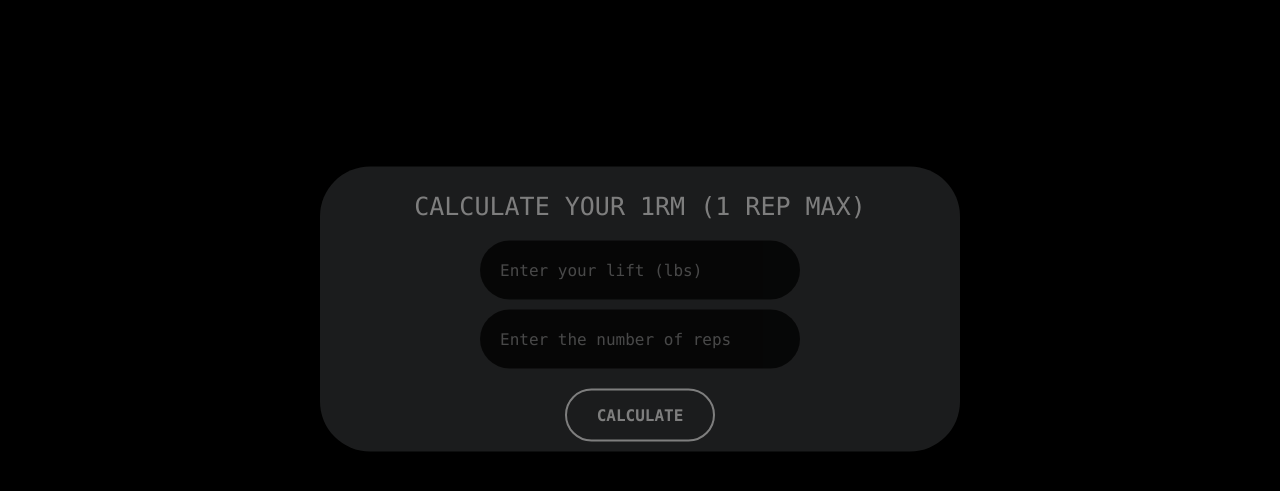
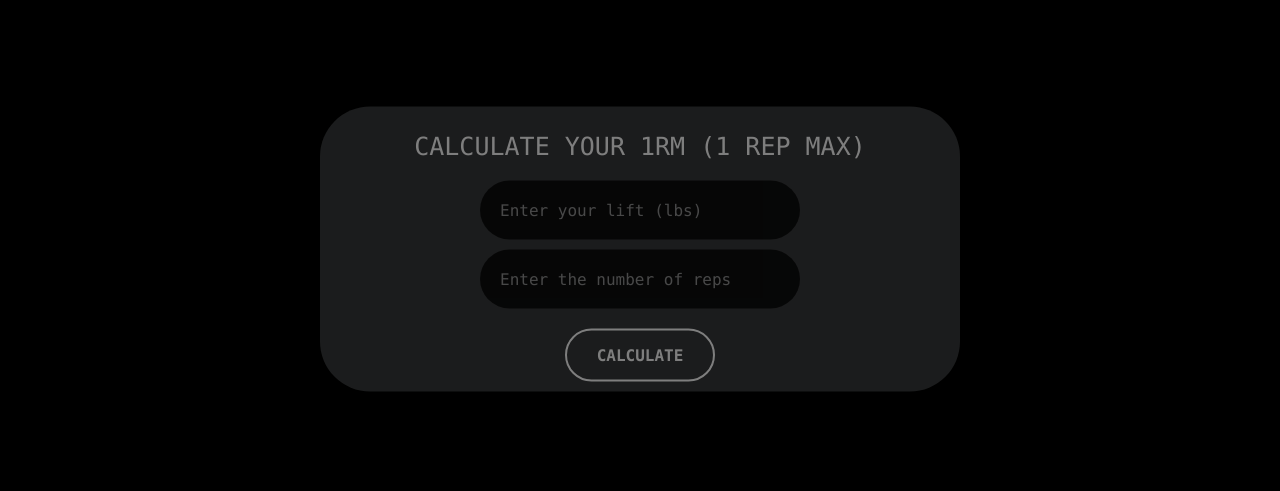
Before and after one commit to NaveenRamadhar/POWERPRO, a plain HTML site: page index.html in a window 1280 px wide. Shown: the part 211-702 px from the top of the page. Drawn offline with Linux system fonts and the light colour scheme.

Commit message:
Update style.css

```diff
--- a/style.css
+++ b/style.css
@@ -45,7 +45,7 @@ body{
 .calculator {
 
     position: absolute;
-    top: 65%;
+    top: 57.5%;
     left: 50%;
     transform: translate(-50%, -50%);
     width: 70%;
```
